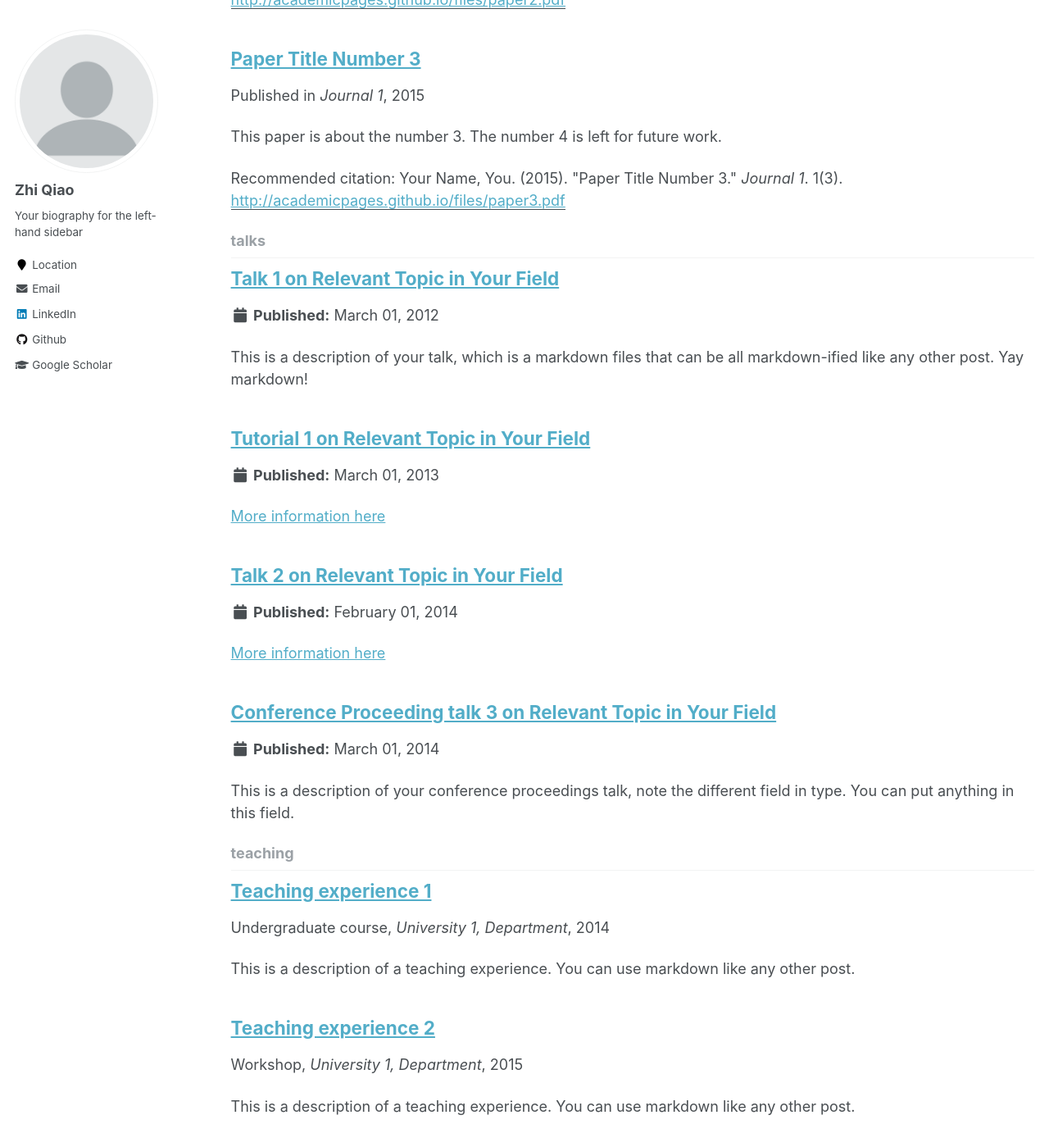
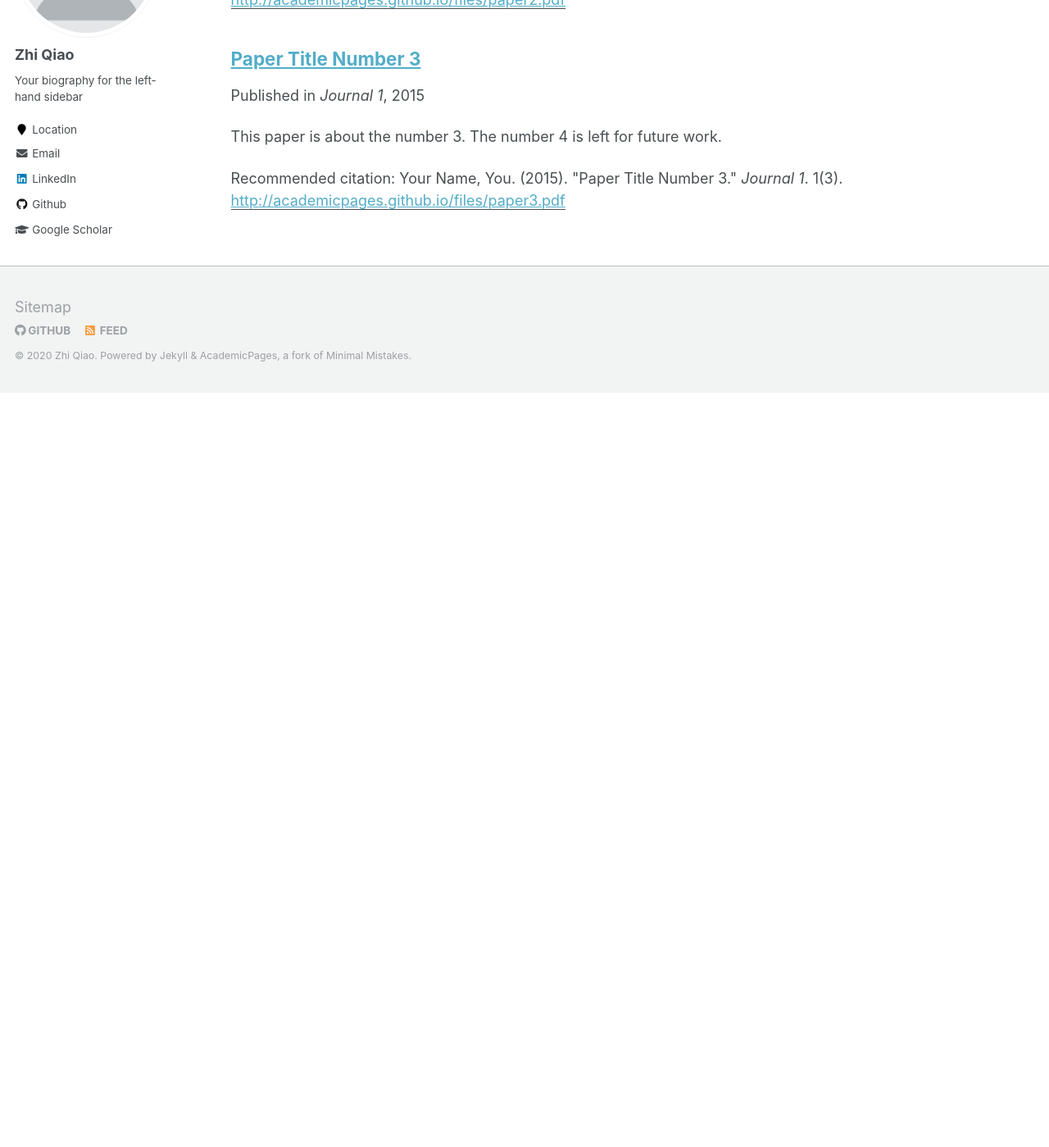
Before and after one commit to qxiaobu/qxiaobu.github.io, a Jekyll site: the page built from _pages/collection-archive.html, in a window 1280 px wide and 1400 px high, scrolled down 1604 px. Shown: the whole window at 82% size. Built offline with Jekyll 4.4.1, drawn with Linux system fonts in a browser that asks for light colours; after the commit the page ends 2083 px from its top, so only the background shows below that.

Commit message:
Update _config.yml

```diff
--- a/_config.yml
+++ b/_config.yml
@@ -148,19 +148,12 @@ kramdown:
 
 # Collections
 collections:
-  teaching:
-    output: true
-    permalink: /:collection/:path/
   publications:
     output: true
     permalink: /:collection/:path/
   portfolio:
     output: true
     permalink: /:collection/:path/
-  talks:
-    output: true
-    permalink: /:collection/:path/
-
 
 # Defaults
 defaults:
@@ -182,15 +175,6 @@ defaults:
     values:
       layout: single
       author_profile: true
-  # _teaching
-  - scope:
-      path: ""
-      type: teaching
-    values:
-      layout: single
-      author_profile: true
-      share: true
-      comments: true
   # _publications
   - scope:
       path: ""
@@ -209,15 +193,6 @@ defaults:
       author_profile: true
       share: true
       comment: true
-  # _talks
-  - scope:
-      path: ""
-      type: talks
-    values:
-      layout: talk
-      author_profile: true
-      share: true
-
 # Sass/SCSS
 sass:
   sass_dir: _sass
```
